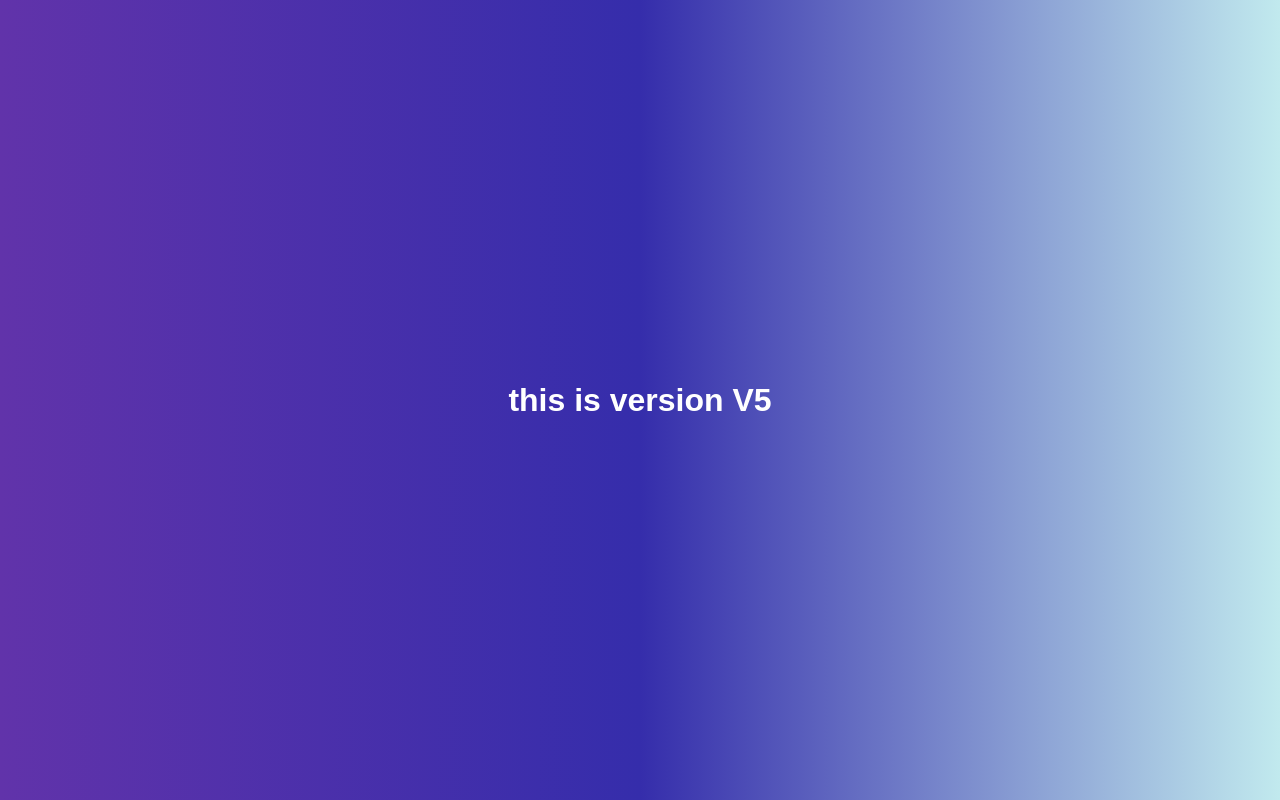
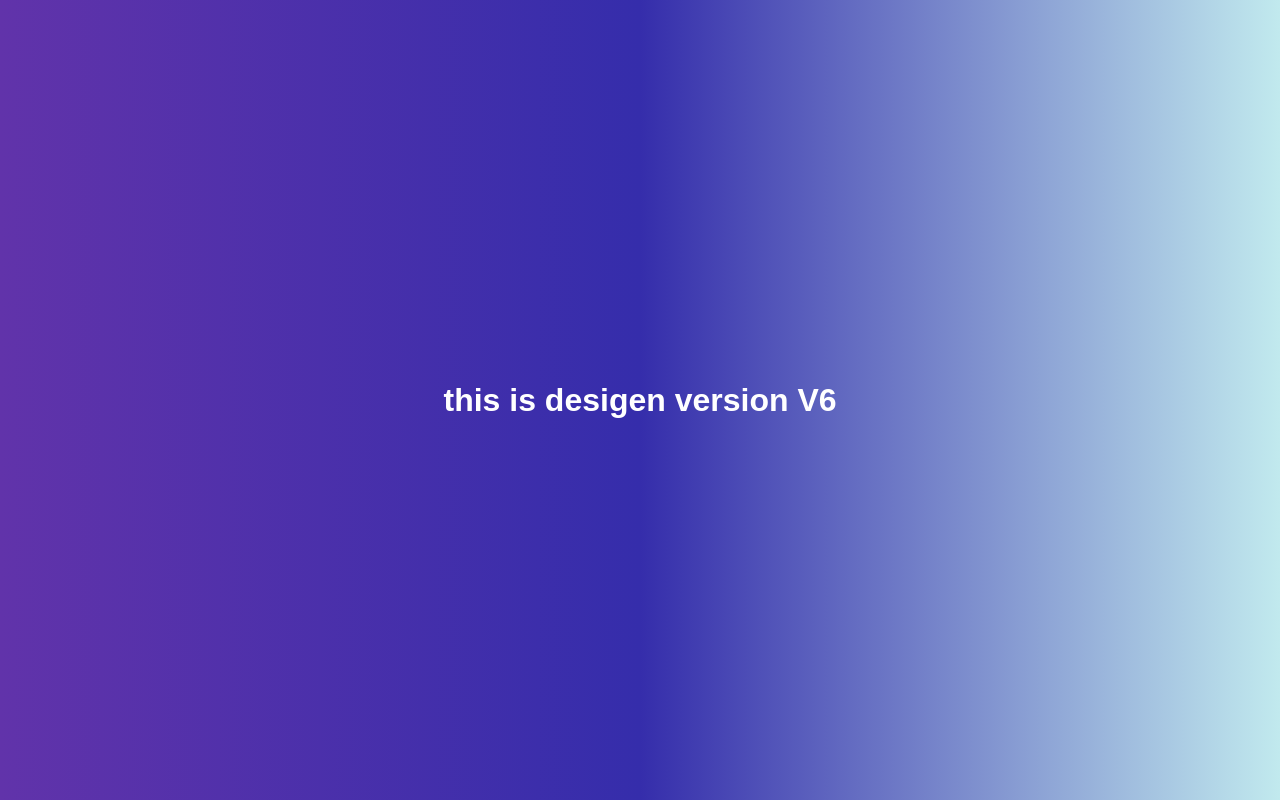
Before and after one commit to prasad24k/git, a plain HTML site: page index.html in a window 1280 px wide. Drawn offline with Linux system fonts and the light colour scheme.

Commit message:
this is a change of heading

```diff
--- a/index.html
+++ b/index.html
@@ -8,7 +8,7 @@
 </head>
 
 <body>
-    <h1>this is version V5</h1>
+    <h1>this is desigen version V6</h1>
 </body>
 
 </html>
```
